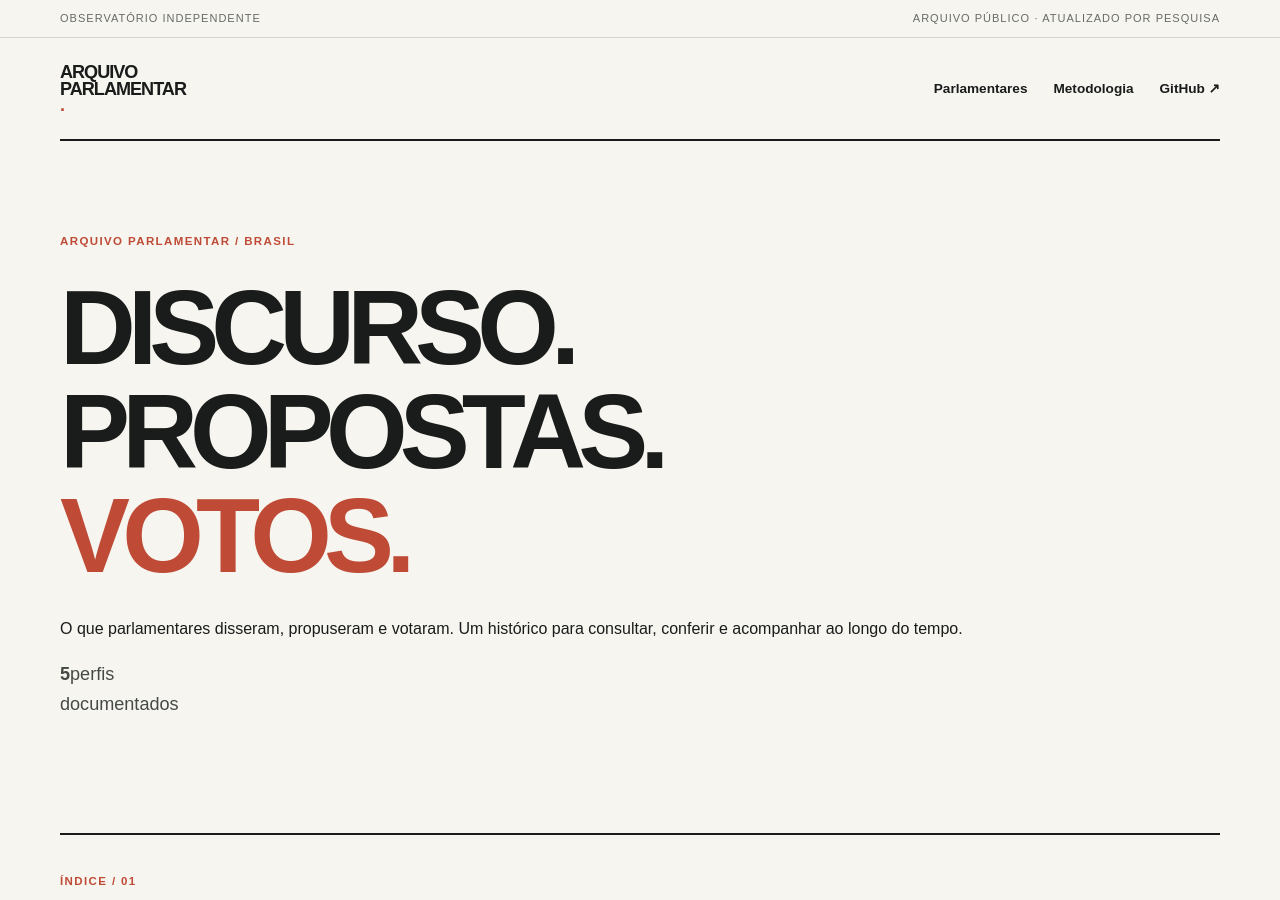
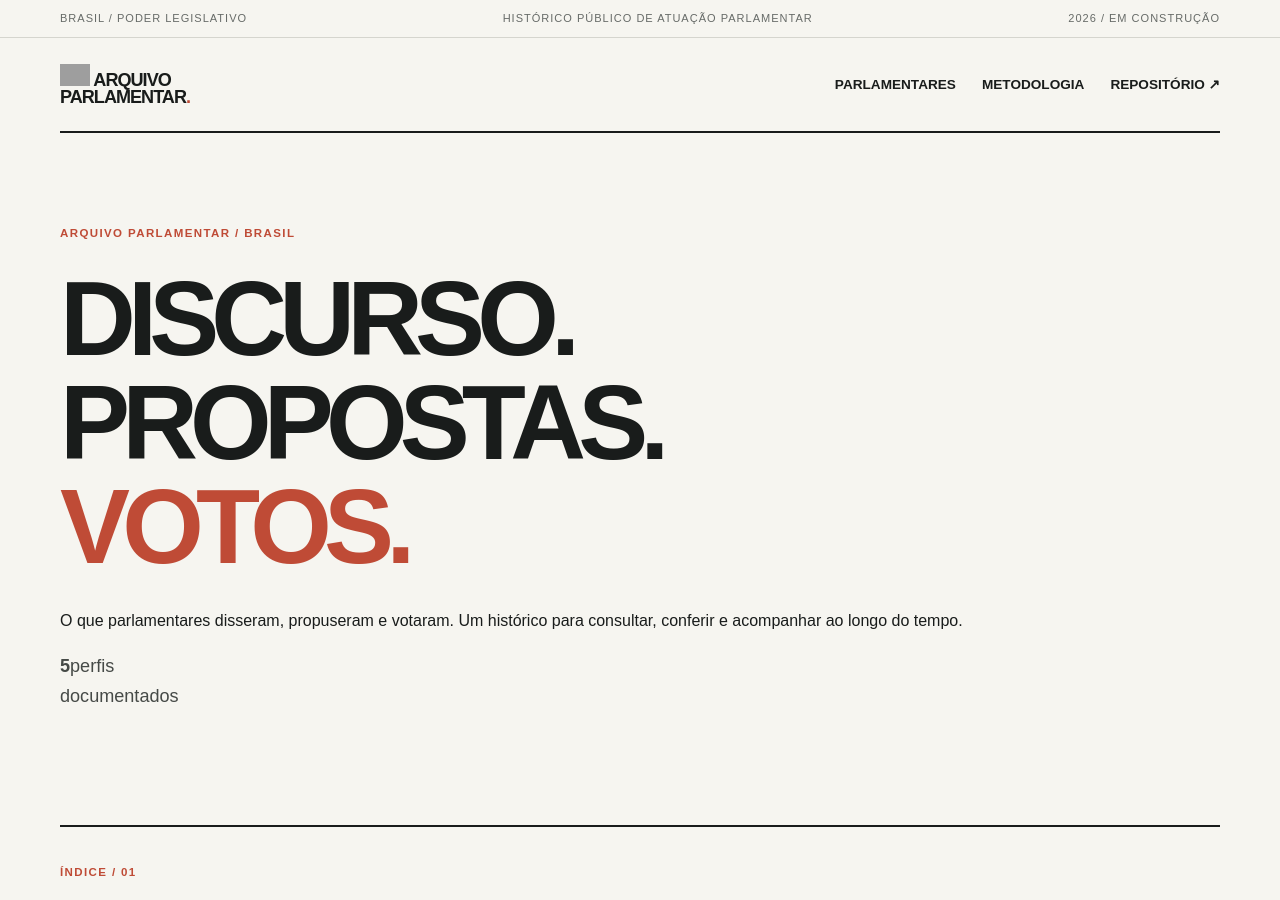
Before and after one commit to leorruas/senadores-deputados, a Jekyll site: the page built from index.html, in a window 1280 px wide and 900 px high. Built offline with Jekyll 4.4.1, drawn with Linux system fonts in a browser that asks for light colours; some of the changed text lies outside the part shown; grey boxes are pictures that could not be loaded.

Commit message:
design: aplica sistema tipografico do projeto campanha

```diff
--- a/_layouts/default.html
+++ b/_layouts/default.html
@@ -3,26 +3,37 @@
 <head>
   <meta charset="utf-8">
   <meta name="viewport" content="width=device-width, initial-scale=1">
-  <meta name="theme-color" content="#f6f5f0">
+  <meta name="theme-color" content="#ffffff">
   <meta name="description" content="{{ page.resumo | default: site.description | escape }}">
   <title>{% if page.nome %}{{ page.nome | escape }} : {% elsif page.title %}{{ page.title | escape }} : {% endif %}{{ site.title | escape }}</title>
+  <link rel="preconnect" href="https://fonts.googleapis.com">
+  <link rel="preconnect" href="https://fonts.gstatic.com" crossorigin>
+  <link href="https://fonts.googleapis.com/css2?family=Archivo:wght@400;500;600;700;800;900&display=swap" rel="stylesheet">
   <link rel="stylesheet" href="{{ '/assets/css/site.css' | relative_url }}">
   <script src="{{ '/assets/js/site.js' | relative_url }}" defer></script>
 </head>
 <body>
-  <a class="pular" href="#conteudo">Pular para o conteúdo</a>
-  <div class="barra-superior"><div class="container barra-interna"><span>Observatório independente</span><span>Arquivo público · atualizado por pesquisa</span></div></div>
+  <a class="pular" href="#conteudo">Ir para o conteúdo</a>
+  <div class="barra-superior">
+    <div class="container barra-interna"><span>BRASIL / PODER LEGISLATIVO</span><span>HISTÓRICO PÚBLICO DE ATUAÇÃO PARLAMENTAR</span><span>2026 / EM CONSTRUÇÃO</span></div>
+  </div>
   <header class="cabecalho container">
-    <a class="marca" href="{{ '/' | relative_url }}" aria-label="Arquivo parlamentar: página inicial">ARQUIVO<span>PARLAMENTAR</span><span class="marca-ponto">.</span></a>
+    <a class="marca" href="{{ '/' | relative_url }}" aria-label="Arquivo parlamentar, página inicial">
+      <img src="{{ '/assets/img/bandeira.svg' | relative_url }}" alt="" width="30" height="22">
+      <span>ARQUIVO<br>PARLAMENTAR<span class="marca-ponto">.</span></span>
+    </a>
     <nav class="navegacao" aria-label="Navegação principal">
-      <a href="{{ '/' | relative_url }}">Parlamentares</a>
-      <a href="{{ '/metodologia/' | relative_url }}">Metodologia</a>
-      <a href="https://github.com/leorruas/senadores-deputados" target="_blank" rel="noopener noreferrer">GitHub ↗</a>
+      <a href="{{ '/' | relative_url }}">PARLAMENTARES</a>
+      <a href="{{ '/metodologia/' | relative_url }}">METODOLOGIA</a>
+      <a href="https://github.com/leorruas/senadores-deputados" target="_blank" rel="noopener noreferrer">REPOSITÓRIO ↗</a>
     </nav>
   </header>
   <main id="conteudo" class="container conteudo-principal">{{ content }}</main>
   <footer class="rodape">
-    <div class="container rodape-interno"><p>Arquivo parlamentar. Dados, fontes e hipóteses com registro de atualização.</p><a href="https://github.com/leorruas/senadores-deputados" target="_blank" rel="noopener noreferrer">Consultar os arquivos no GitHub ↗</a></div>
+    <div class="container rodape-interno">
+      <div><p class="rodape-marca">ARQUIVO<br>PARLAMENTAR<span class="ponto-titulo">.</span></p><p>Pesquisa independente com fontes verificáveis.</p></div>
+      <div><span>CONSULTA PÚBLICA / DADOS E HISTÓRICO</span><a href="https://github.com/leorruas/senadores-deputados" target="_blank" rel="noopener noreferrer">VER ARQUIVOS NO GITHUB ↗</a></div>
+    </div>
   </footer>
 </body>
 </html>
```
